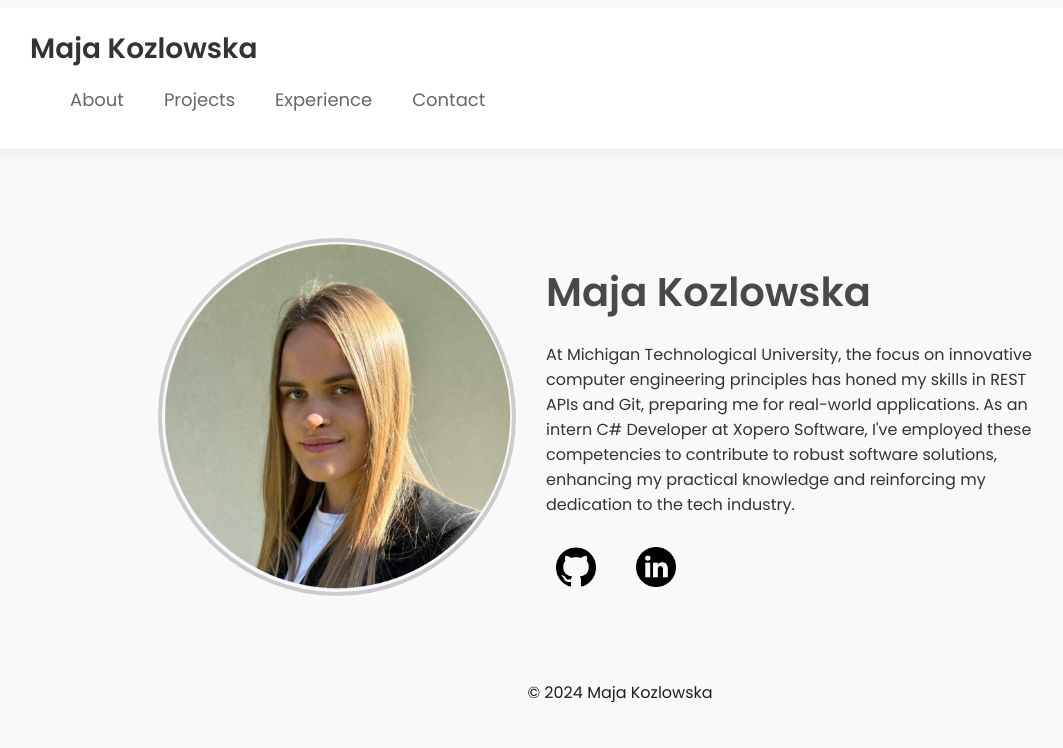
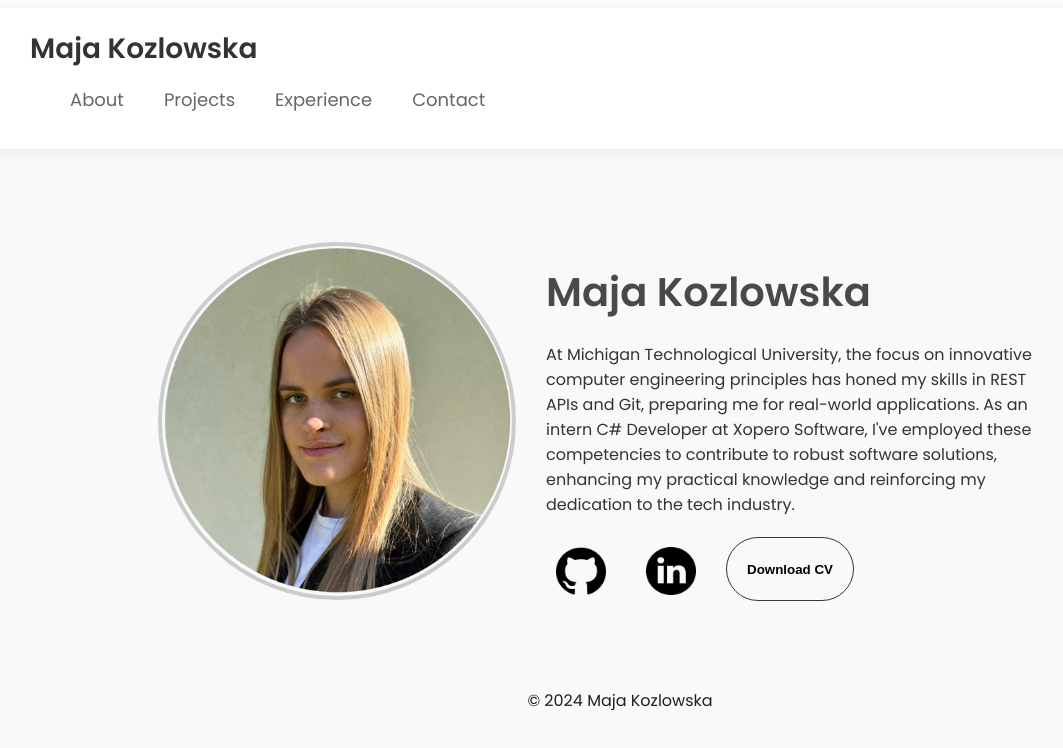
Before and after one commit to mkozlo2/PersonalWebsite, a plain HTML site: page index.html in a window 1280 px wide. Shown: the whole page, without its empty margins (38-1101 px from the left). Drawn offline with Linux system fonts and the light colour scheme.

Commit message:
added CV

```diff
--- a/index.html
+++ b/index.html
@@ -40,7 +40,16 @@
                     <a href="https://linkedin.com/in/maja-kozlowska-3b64731a1" target="_blank">
                         <img src="/images/linkedin.png" alt="LinkedIn" class="contact-icon">
                     </a>
+                    <div class = "btn-container">
+                        <button
+                        class="btn btn-color-2"
+                        onclick="window.open('./images/MajaKozlowska_Resume.pdf')"
+                      >
+                        Download CV
+                      </button>
+                    </div>
                 </div>
+
             </div>
         </div>
     </section>
--- a/styles.css
+++ b/styles.css
@@ -251,11 +251,61 @@ h2, .project-pod h3, .experience-item h3 {
 }
 
 .contact-icon {
-    width: 40px;
-    height: 2.5rem;
+    width: 50px;
+    height: 3rem;
     transition: transform 0.3s ease;
 }
 
 .contact-icon:hover {
     transform: scale(1.1);
 }
+
+
+/* BUTTONS */
+
+.btn-container {
+    display: flex;
+    justify-content: center;
+    gap: 1rem;
+  }
+
+  .btn {
+    font-weight: 600;
+    transition: all 300ms ease;
+    padding: 1rem;
+    width: 8rem;
+    border-radius: 2rem;
+    height: 4rem;
+  }
+
+  .btn-color-1,
+  .btn-color-2 {
+    border: rgb(53, 53, 53) 0.1rem solid;
+  }
+
+  .btn-color-1:hover,
+  .btn-color-2:hover {
+    cursor: pointer;
+  }
+
+  .btn-color-1,
+  .btn-color-2:hover {
+    background: rgb(53, 53, 53);
+    color: white;
+  }
+
+  .btn-color-1:hover {
+    background: rgb(0, 0, 0);
+  }
+
+  .btn-color-2 {
+    background: none;
+  }
+
+  .btn-color-2:hover {
+    border: rgb(255, 255, 255) 0.1rem solid;
+  }
+
+  .btn-container {
+    gap: 1rem;
+  }
```
Also changed, not shown: 2 other files.
